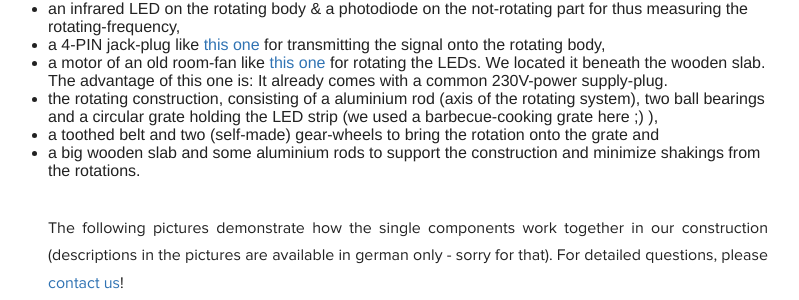
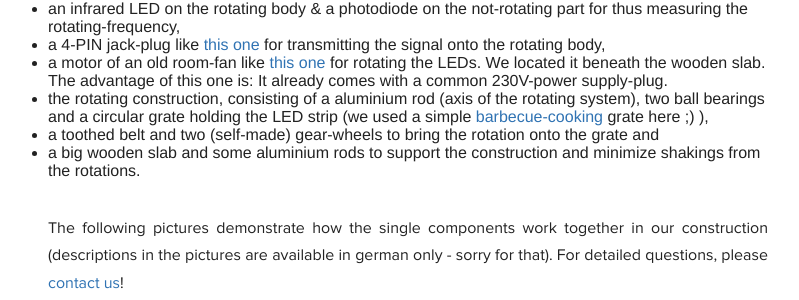
Before and after one commit to TobiBu/POV, a Jekyll site: the page built from project/index.html, in a window 1280 px wide and 900 px high, scrolled down 1584 px. Shown: the part 170-470 px from the top of the window, without its empty margins (232-1031 px from the left). Built offline with Jekyll 4.4.1, drawn with Linux system fonts in a browser that asks for light colours; Markdown is read by kramdown in place of the engine named in the settings.

Commit message:
working on page (project...)

```diff
--- a/project/index.html
+++ b/project/index.html
@@ -57,11 +57,11 @@
 
 <li> an infrared LED on the rotating body & a photodiode on the not-rotating part for thus measuring the rotating-frequency,
 
-<li> a 4-PIN jack-plug like <a href="{{ site.baseurl }}/images/jack.jpg">this one</a> for transmitting the signal onto the rotating body,
+<li> a 4-PIN jack-plug like <a href="{{ site.baseurl }}/images/jack.jpg" target="_blank">this one</a> for transmitting the signal onto the rotating body,
 
-<li> a motor of an old room-fan like <a href="{{ site.baseurl }}/images/fan.jpg">this one</a> for rotating the LEDs. We located it beneath the wooden slab. The advantage of this one is: It already comes with a common 230V-power supply-plug.
+<li> a motor of an old room-fan like <a href="{{ site.baseurl }}/images/fan.jpg" target="_blank">this one</a> for rotating the LEDs. We located it beneath the wooden slab. The advantage of this one is: It already comes with a common 230V-power supply-plug.
 
-<li> the rotating construction, consisting of a aluminium rod (axis of the rotating system), two ball bearings and a circular grate holding the LED strip (we used a barbecue-cooking grate here ;) ),
+<li> the rotating construction, consisting of a aluminium rod (axis of the rotating system), two ball bearings and a circular grate holding the LED strip (we used a simple <a href="{{ site.baseurl }}/images/grate.jpg" target="_blank">barbecue-cooking</a> grate here ;) ),
 
 <li> a toothed belt and two (self-made) gear-wheels to bring the rotation onto the grate and
 
```
Also changed, not shown: images/grate.jpg (added), 3 other files.
